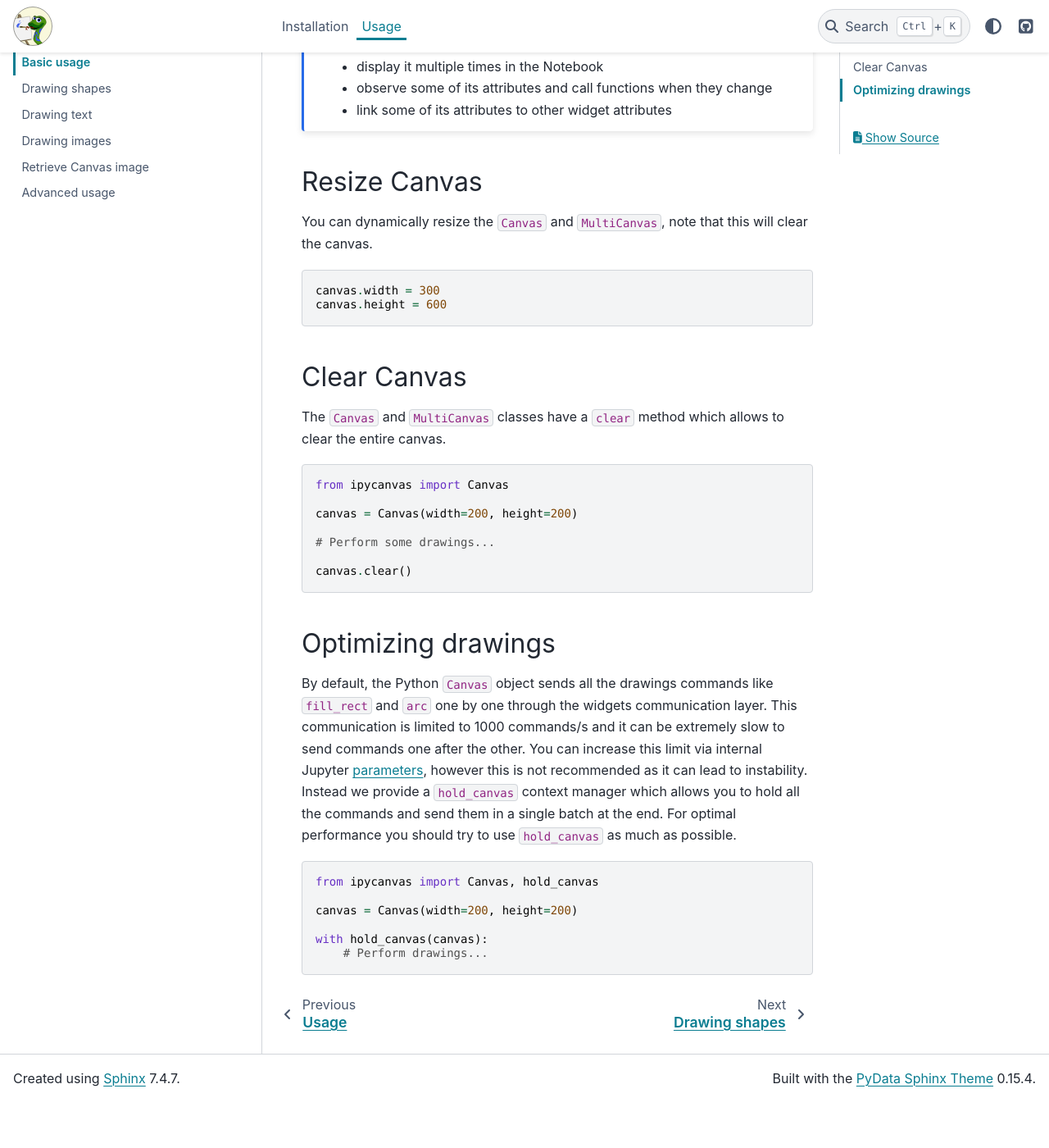
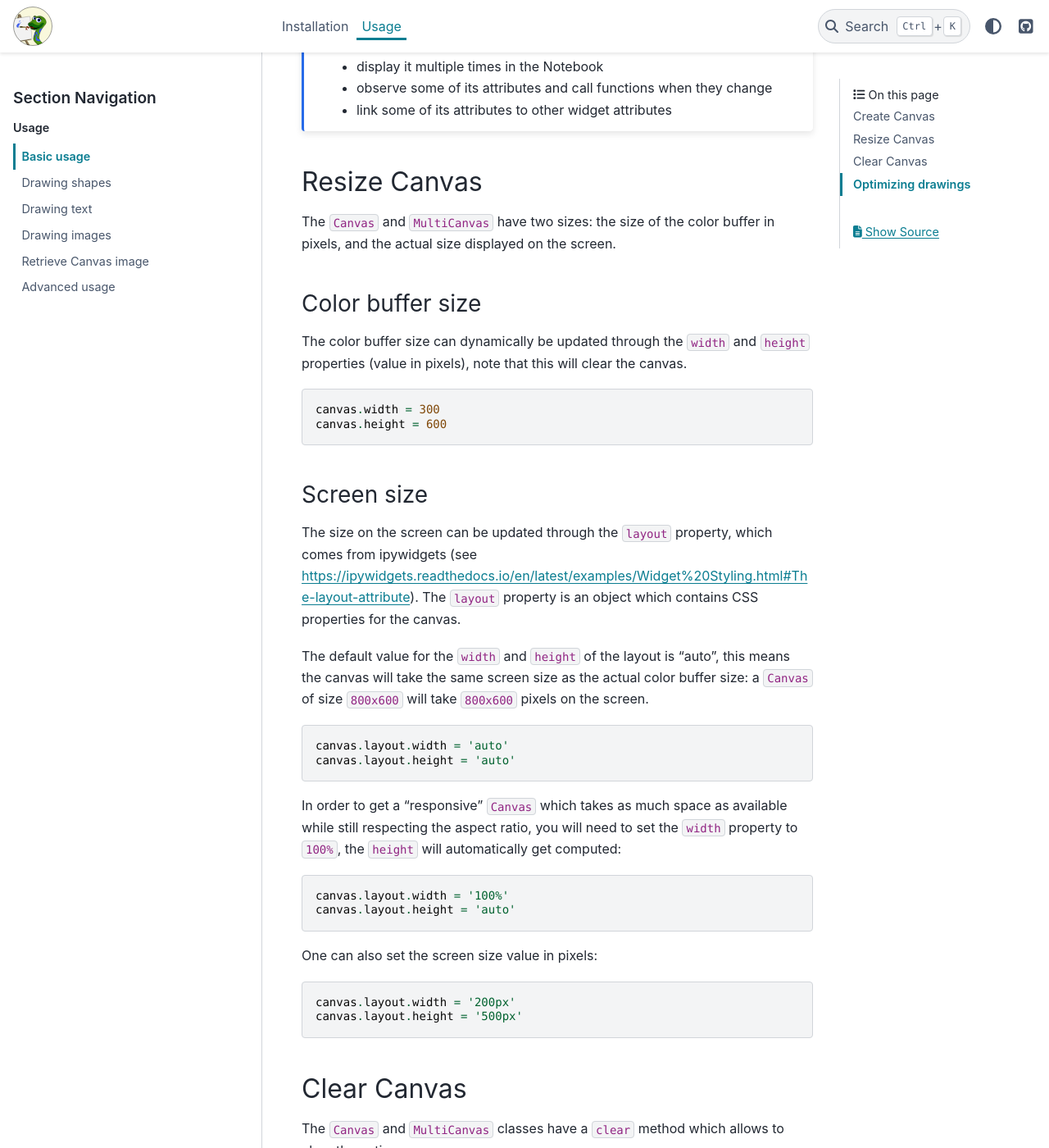
Before and after one commit to jupyter-widgets-contrib/ipycanvas, a Sphinx documentation site: the page built from docs/source/basic_usage.rst, in a window 1280 px wide and 1400 px high, scrolled down 783 px. Shown: the whole window at 82% size. Built offline with Sphinx 7.4.7 and the PyData theme 0.15.4, drawn with Linux system fonts in a browser that asks for light colours; pages that are not in the unit, such as notebooks, are missing from menus; before the commit the page ends 2127 px from its top, so only the background shows below that.

Commit message:
Add documentation for the Canvas sizing
Signed-off-by: martinRenou <martin.renou@gmail.com>

```diff
--- a/docs/source/basic_usage.rst
+++ b/docs/source/basic_usage.rst
@@ -36,12 +36,46 @@
 Resize Canvas
 -------------
 
-You can dynamically resize the ``Canvas`` and ``MultiCanvas``, note that this will clear the canvas.
+The ``Canvas`` and ``MultiCanvas`` have two sizes: the size of the color buffer in pixels, and the actual size
+displayed on the screen.
+
+Color buffer size
+^^^^^^^^^^^^^^^^^
+
+The color buffer size can dynamically be updated through the ``width`` and ``height`` properties (value in pixels), note that this will clear the canvas.
 
 .. code:: Python
 
     canvas.width = 300
     canvas.height = 600
+
+Screen size
+^^^^^^^^^^^
+
+The size on the screen can be updated through the ``layout`` property, which comes from ipywidgets (see https://ipywidgets.readthedocs.io/en/latest/examples/Widget%20Styling.html#The-layout-attribute). The ``layout`` property is an object which contains CSS properties for the canvas.
+
+The default value for the ``width`` and ``height`` of the layout is "auto", this means the canvas will take the same screen size as the actual color buffer size: a ``Canvas`` of
+size ``800x600`` will take ``800x600`` pixels on the screen.
+
+.. code:: Python
+
+    canvas.layout.width = 'auto'
+    canvas.layout.height = 'auto'
+
+In order to get a "responsive" ``Canvas`` which takes as much space as available while still respecting the aspect ratio, you will need to set the ``width``
+property to ``100%``, the ``height`` will automatically get computed:
+
+.. code:: Python
+
+    canvas.layout.width = '100%'
+    canvas.layout.height = 'auto'
+
+One can also set the screen size value in pixels:
+
+.. code:: Python
+
+    canvas.layout.width = '200px'
+    canvas.layout.height = '500px'
 
 Clear Canvas
 ------------
```
